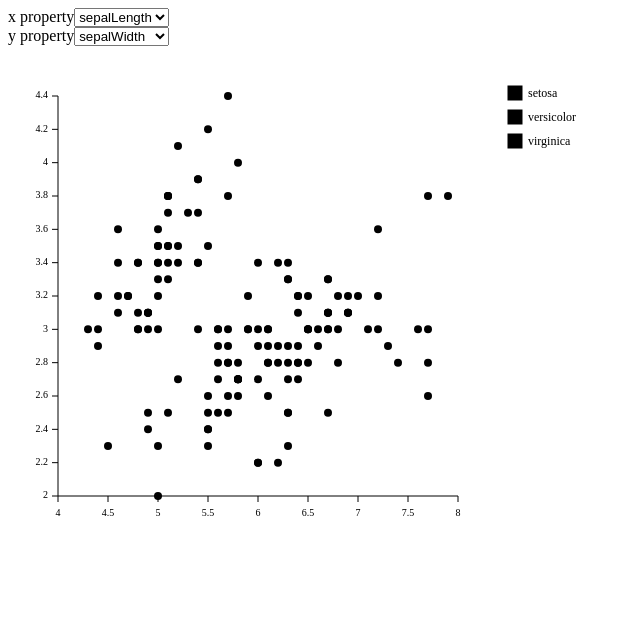
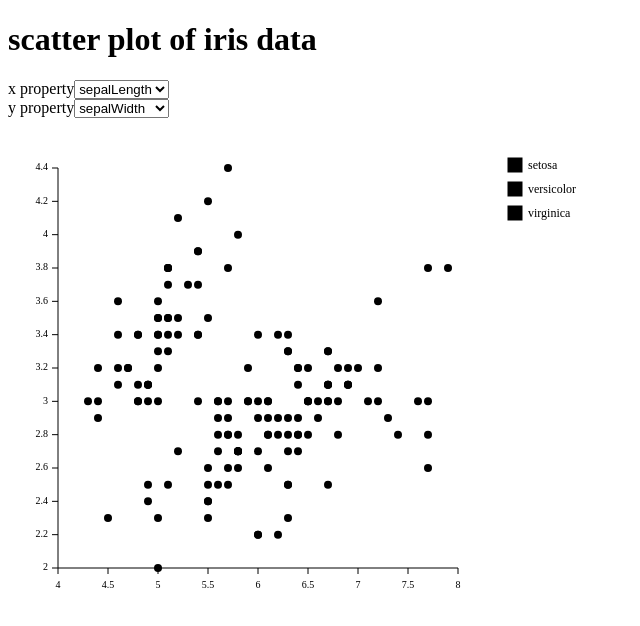
Before and after one commit to Sea-cl0g/scatter-plot-of-iris-data, a React (Vite) app: page / in a window 1280 px wide. Shown: the top 626 px of the page, without its empty margins (0-640 px from the left). Built offline with nearby package versions, Linux system fonts and the light colour scheme.

Commit message:
add: ヘッダの追加

```diff
--- a/src/App.jsx
+++ b/src/App.jsx
@@ -1,4 +1,5 @@
 import { useState } from "react";
+import Header from "./components/Header";
 import Graph from "./components/Graph";
 import Settings from "./components/Settings";
 import irisData from "./data/iris.json";
@@ -11,6 +12,7 @@
 
   return (
     <div>
+      <Header />
       <Settings axis={axis} setAxis={setAxis} data={irisData} />
       <Graph axis={axis} data={irisData} />
     </div>
--- /dev/null
+++ b/src/components/Header.jsx
@@ -0,0 +1,7 @@
+export default function Header() {
+    return (
+        <div>
+            <h1>scatter plot of iris data</h1>
+        </div>
+    );
+}
```
